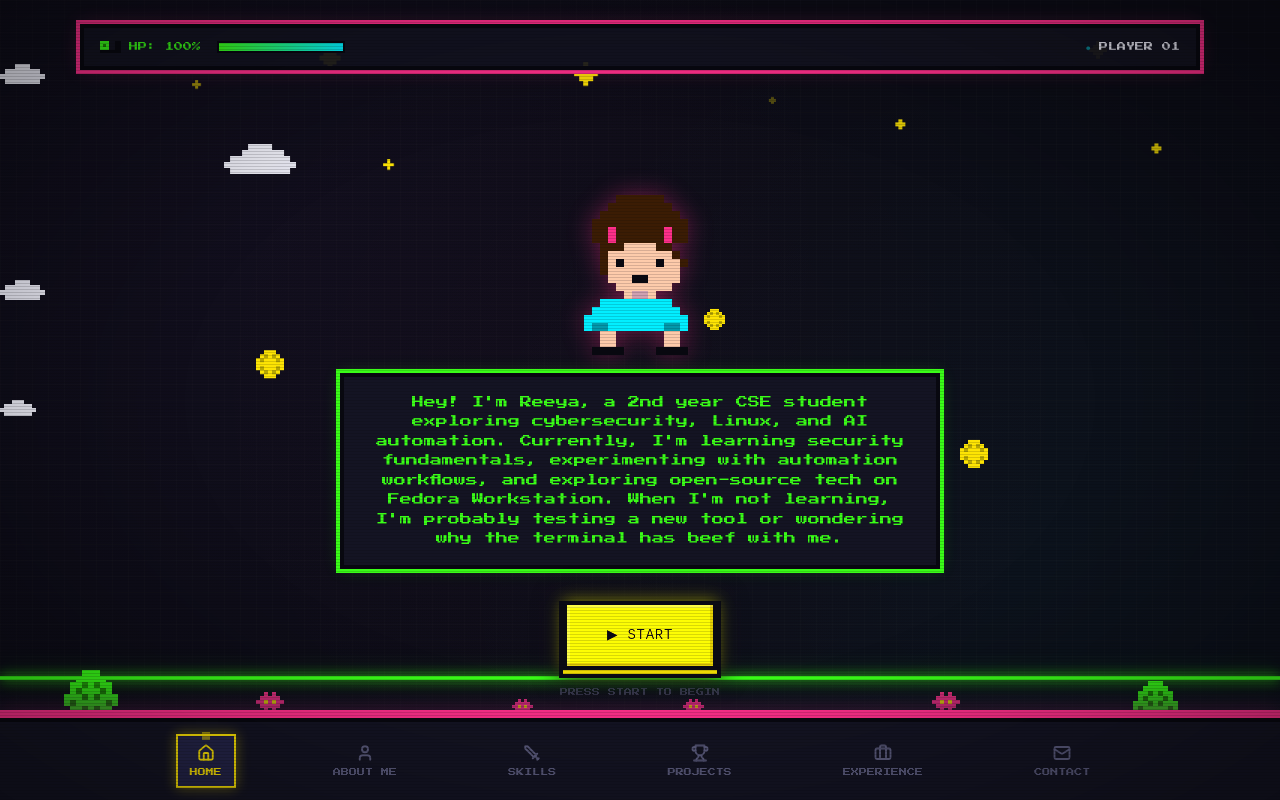
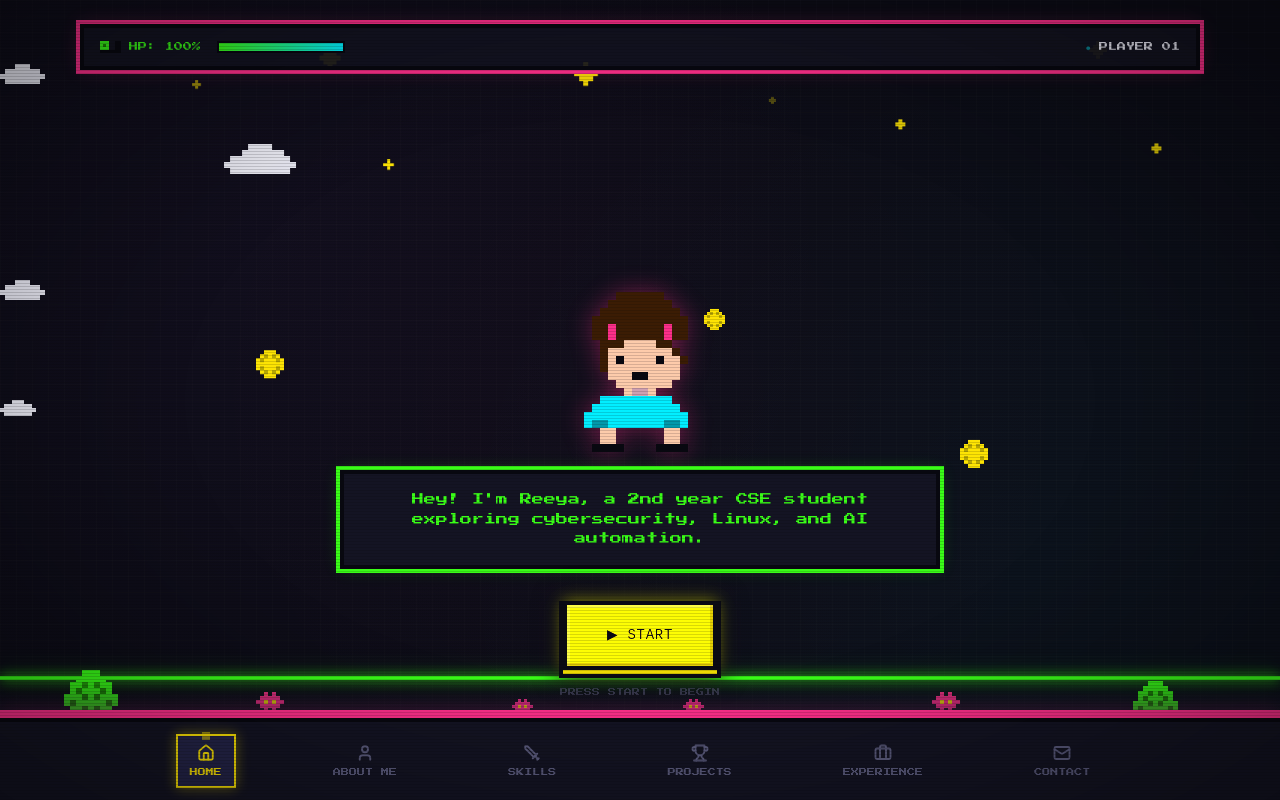
Before and after one commit to ree4yaa/portfolio, a React (Vite) app: page / in a window 1280 px wide. Shown: the top 800 px of the page. Built offline with nearby package versions, Linux system fonts and the light colour scheme.

Commit message:
Simplify introduction text in Hero component
Removed extra details from the introduction paragraph.

```diff
--- a/src/components/pixelArt/Hero.tsx
+++ b/src/components/pixelArt/Hero.tsx
@@ -118,7 +118,7 @@ export function Hero({ onStart }: HeroProps) {
             style={{ boxShadow: '0 0 0 4px #39ff14, 0 0 16px rgba(57,255,20,0.2)' }}
           >
             <p className="font-pixel text-[8px] sm:text-[10px] md:text-[12px] text-retro-green leading-relaxed">
-              Hey! I'm Reeya, a 2nd year CSE student exploring cybersecurity, Linux, and AI automation. Currently, I'm learning security fundamentals, experimenting with automation workflows, and exploring open-source tech on Fedora Workstation. When I'm not learning, I'm probably testing a new tool or wondering why the terminal has beef with me.
+              Hey! I'm Reeya, a 2nd year CSE student exploring cybersecurity, Linux, and AI automation.
             </p>
           </div>
         </div>
```
